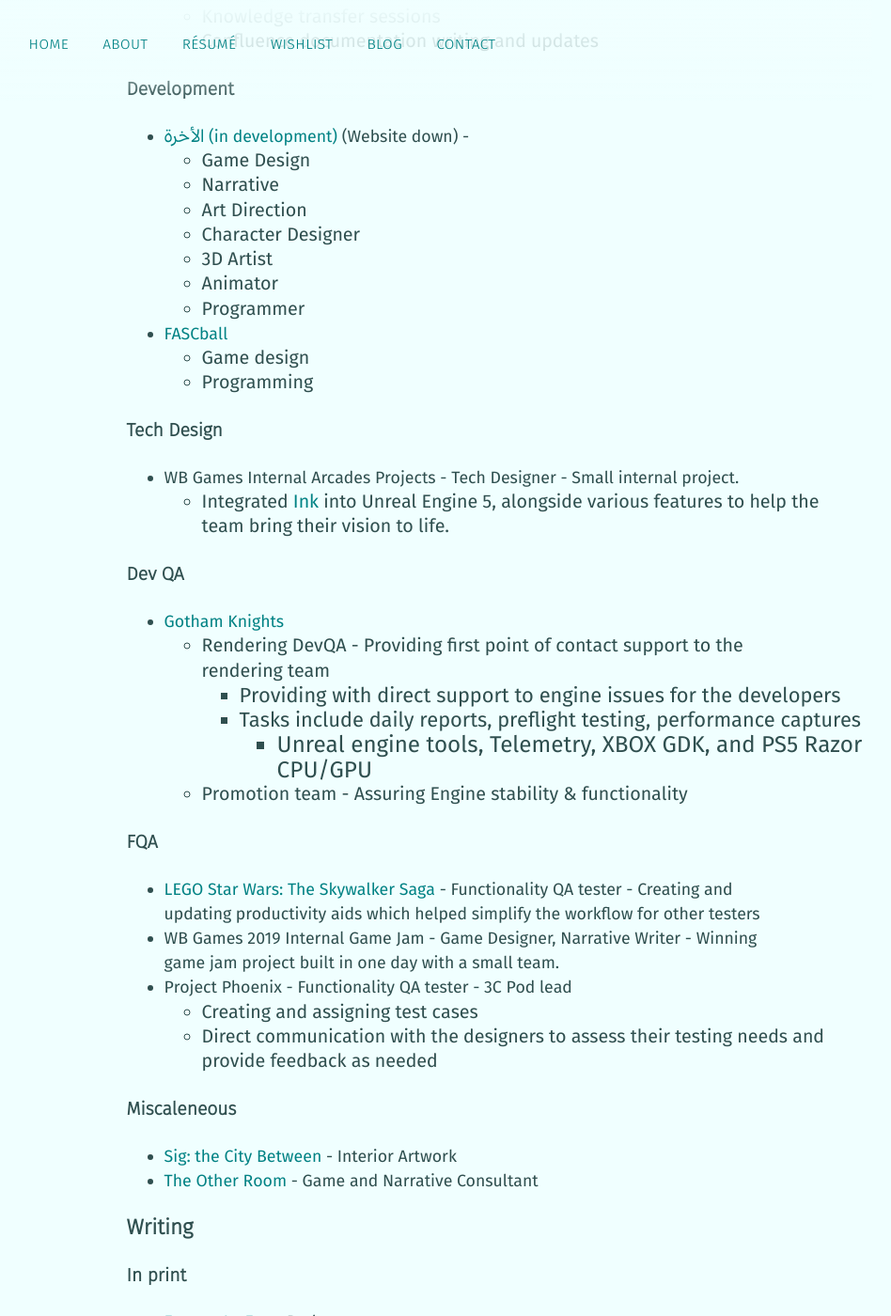
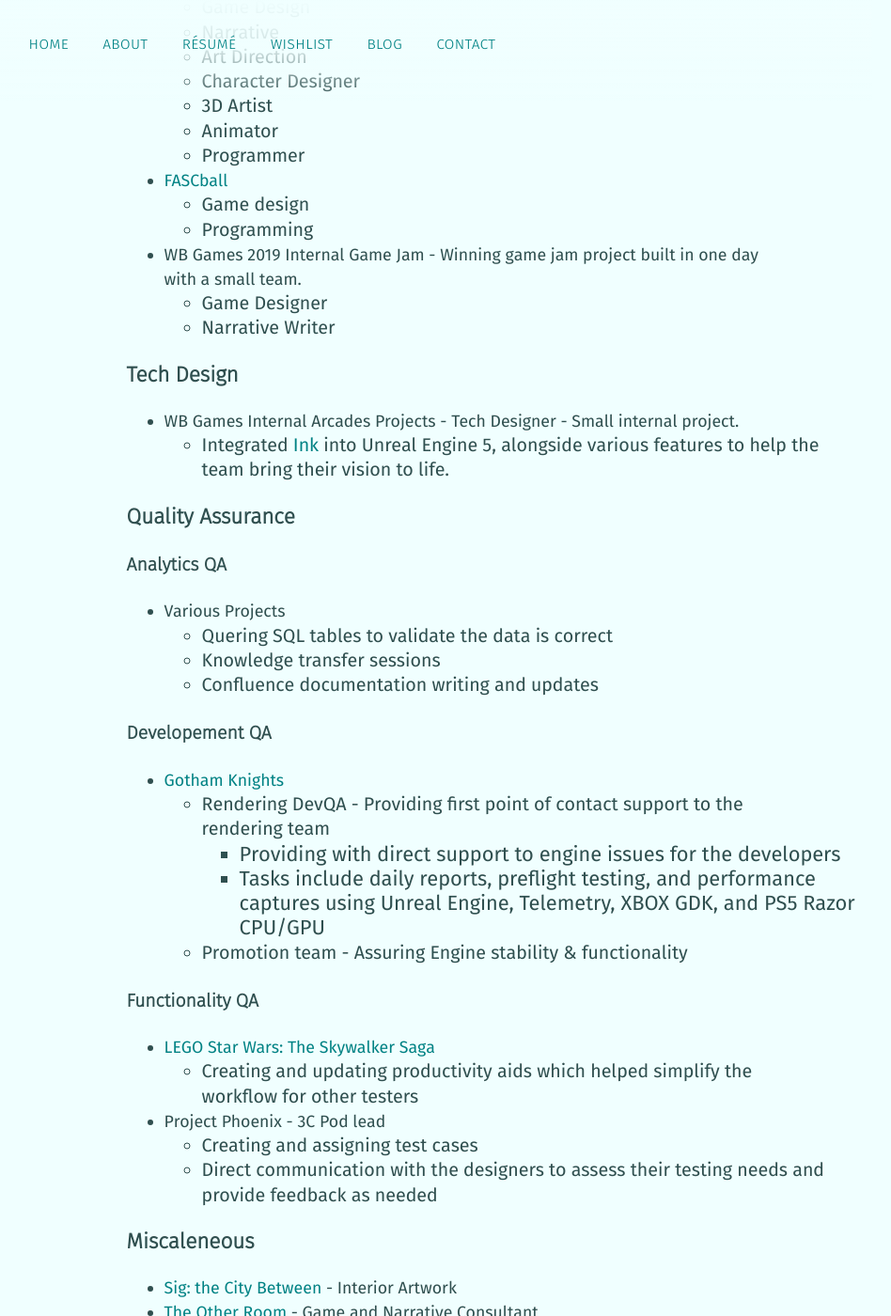
Before and after one commit to mstfacmly/mstfacmly.github.io, a Jekyll site: the page built from resume.md, in a window 1280 px wide and 1400 px high, scrolled down 548 px. Shown: the whole window at 94% size, without its empty margins (147-1095 px from the left). Built offline with Jekyll 4.4.1, drawn with Linux system fonts in a browser that asks for light colours; nearby versions of some CDN libraries; a script that is not in the unit is left out; some of the changed text lies outside the part shown.

Commit message:
update resume

```diff
--- a/resume.md
+++ b/resume.md
@@ -70,47 +63,58 @@
 * [FASCball](https://mstfacmly.itch.io/fascball)
   * Game design
   * Programming
+* WB Games 2019 Internal Game Jam - Winning game jam project built in one day with a small team.
+  * Game Designer
+  * Narrative Writer
 
-#### Tech Design
+### Tech Design
 
 * WB Games Internal Arcades Projects - Tech Designer - Small internal project.
   * Integrated [Ink](https://www.inklestudios.com/ink/) into Unreal Engine 5, alongside various features to help the team bring their vision to life.
 
-#### Dev QA
+### Quality Assurance
+
+#### Analytics QA
+
+* Various Projects
+  * Quering SQL tables to validate the data is correct
+  * Knowledge transfer sessions
+  * Confluence documentation writing and updates
+
+#### Developement QA
 
 * [Gotham Knights](https://www.gothamknightsgame.com/en-us)
   * Rendering DevQA - Providing first point of contact support to the rendering team
     * Providing with direct support to engine issues for the developers
-    * Tasks include daily reports, preflight testing, performance captures
-      * Unreal engine tools, Telemetry, XBOX GDK, and PS5 Razor CPU/GPU
+    * Tasks include daily reports, preflight testing, and performance captures using Unreal Engine, Telemetry, XBOX GDK, and PS5 Razor CPU/GPU
   * Promotion team - Assuring Engine stability & functionality
 
-#### FQA
+#### Functionality QA
 
-* [LEGO Star Wars: The Skywalker Saga](https://www.starwars.com/games-apps/lego-star-wars-the-skywalker-saga) - Functionality QA tester - Creating and updating productivity aids which helped simplify the workflow for other testers
-* WB Games 2019 Internal Game Jam - Game Designer, Narrative Writer - Winning game jam project built in one day with a small team.
-* Project Phoenix - Functionality QA tester - 3C Pod lead
+* [LEGO Star Wars: The Skywalker Saga](https://www.starwars.com/games-apps/lego-star-wars-the-skywalker-saga)
+  * Creating and updating productivity aids which helped simplify the workflow for other testers
+* Project Phoenix - 3C Pod lead
   * Creating and assigning test cases
   * Direct communication with the designers to assess their testing needs and provide feedback as needed
 
-#### Miscaleneous
+### Miscaleneous
 
 * [Sig: the City Between](https://genesisoflegend.com/products/sig) - Interior Artwork
 * [The Other Room](http://minorityvr.com) - Game and Narrative Consultant
 
-### Writing
+## Writing
 
-#### In print
+### In print
 * [Fourrer Le Feu](https://leslibraires.ca/livres/fourrer-le-feu-marjolaine-beauchamp-9782924682036.html) - Prologue
 * [Grammaire Rebelle](https://www.facebook.com/events/290536951728803/) - Small snippet
 
-#### Online
+### Online
 
 * [Medium]({{ site.medium }}) - General writing
 * [Multijoueur](https://multijoueur.ca/author/mchamli/) - Writer (Reviews, Op-Eds)
 * [Geekbecois](https://geekbecois.com/author/moustafa/) - Collaborator (Reviews, Op-Eds, journalistic blurbs)
 
-#### Web Design
+## Web Design
 
 * [This website](https://github.com/mstfacmly/mstfacmly.github.io/) - This page's GitHub repo
 * [Memphis Feminist Collective](http://memphisfeministcollective.org/) - Completing the site's setup & added extra CSS rules
```
Also changed, not shown: other parts of resume.md (+2 -9 lines).
